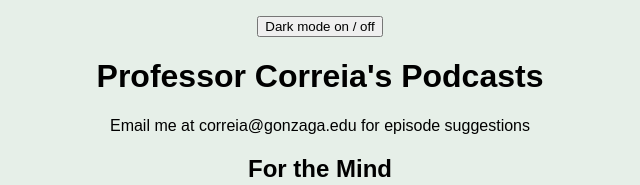
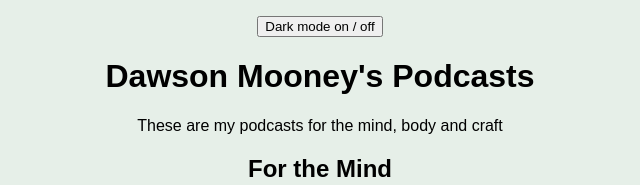
Before and after one commit to dawsonmahooney-dot/bmis235-html-2, a plain HTML site: page index.html in a window 1280 px wide. Shown: the top 185 px of the page, without its empty margins (320-960 px from the left). Drawn offline with Linux system fonts and the light colour scheme.

Commit message:
Put my name in the heading and describe my podcasts

```diff
--- a/index.html
+++ b/index.html
@@ -43,8 +43,8 @@ ul {
 
 <a id="top"></a>
 
-<h1>Professor Correia's Podcasts</h1>
-<p style="text-align: center;">Email me at correia@gonzaga.edu for episode suggestions</p>
+<h1>Dawson Mooney's Podcasts</h1>
+<p style="text-align: center;">These are my podcasts for the mind, body and craft</p>
 
 <!-- ===================== MENU OF IMAGES ===================== -->
 <!-- Click an image and it jumps down to its video.            -->
```
